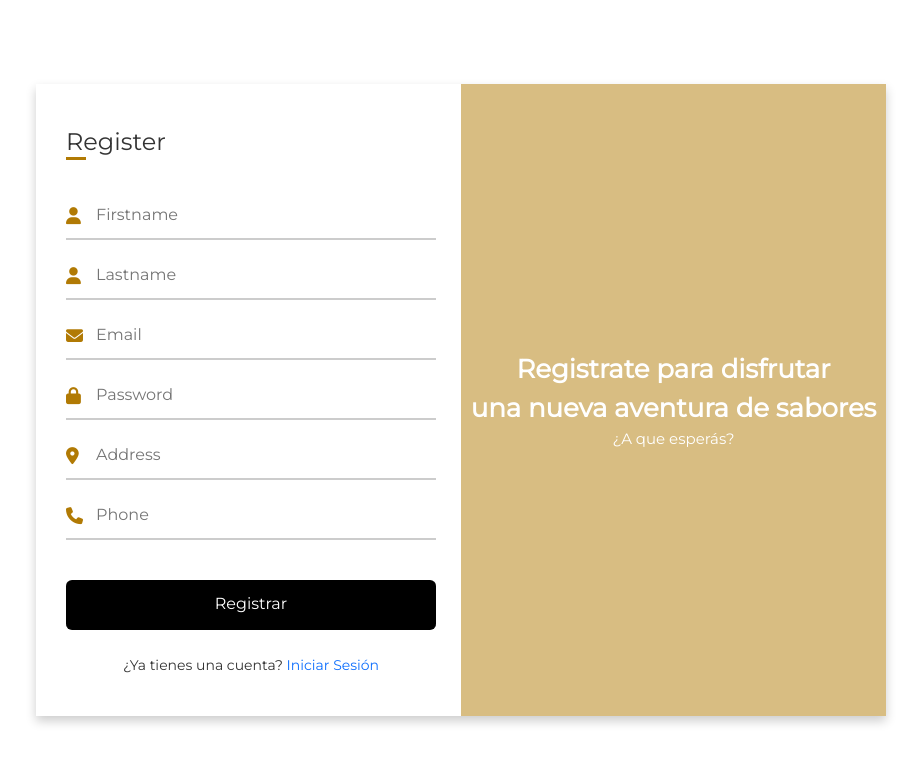
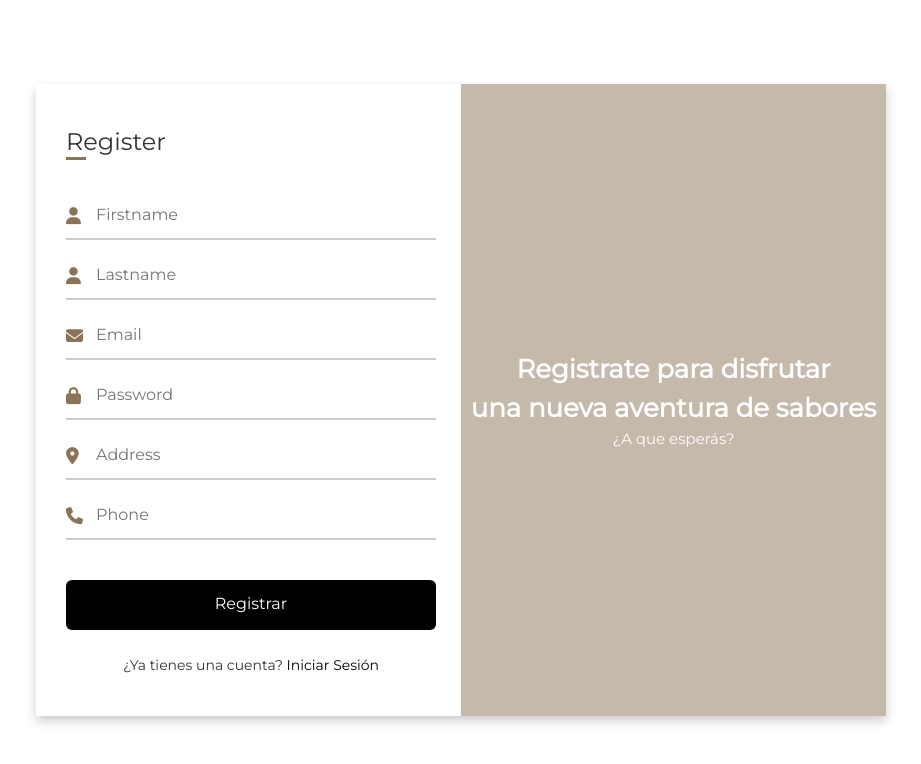
Before and after one commit to PVmendez/E-Commerce_Client, a React (Create React App) app: page /registro in a window 1280 px wide. Shown: the top 764 px of the page, without its empty margins (179-1100 px from the left). Built offline with nearby package versions, Linux system fonts and the light colour scheme; a web font is replaced by a local one.

Commit message:
Navbar y register nuevos colores

```diff
--- a/src/components/Login/Login.css
+++ b/src/components/Login/Login.css
@@ -135,16 +135,16 @@
   padding: 0 30px;
   font-size: 16px;
   font-weight: 500;
-  border-bottom: 2px solid rgba(0, 0, 0, 0.2);
+  border-bottom: 2px solid var(--brown-color);
   transition: all 0.3s ease;
 }
 .form-content .input-box input:focus,
 .form-content .input-box input:valid {
-  border-color: var(--black-color);
+  border-color: var(--brown-color);
 }
 .form-content .input-box i {
   position: absolute;
-  color: var(--black-color);
+  color: var(--brown-color);
   font-size: 17px;
 }
 .forms .form-content .text {
@@ -185,6 +185,10 @@
   text-align: center;
   margin-top: 25px;
 }
+.forms .form-content .text a,
+.forms .form-content .sign-up-text a {
+  color: #000;
+}
 .container-login #flip {
   display: none;
 }
--- a/src/components/Register/Register.css
+++ b/src/components/Register/Register.css
@@ -47,7 +47,7 @@
   position: absolute;
   height: 100%;
   width: 100%;
-  background: #b17a04;
+  background: var(--brown-color);
   opacity: 0.5;
   z-index: 12;
 }
@@ -111,7 +111,7 @@
   bottom: 0;
   height: 3px;
   width: 25px;
-  background: #b17a04;
+  background: var(--brown-color);
 }
 .forms .signup-form .title:before {
   width: 20px;
@@ -144,7 +144,7 @@
 }
 .form-content .input-box i {
   position: absolute;
-  color: #b17a04;
+  color: var(--brown-color);
   font-size: 17px;
 }
 .forms .form-content .text {
```
